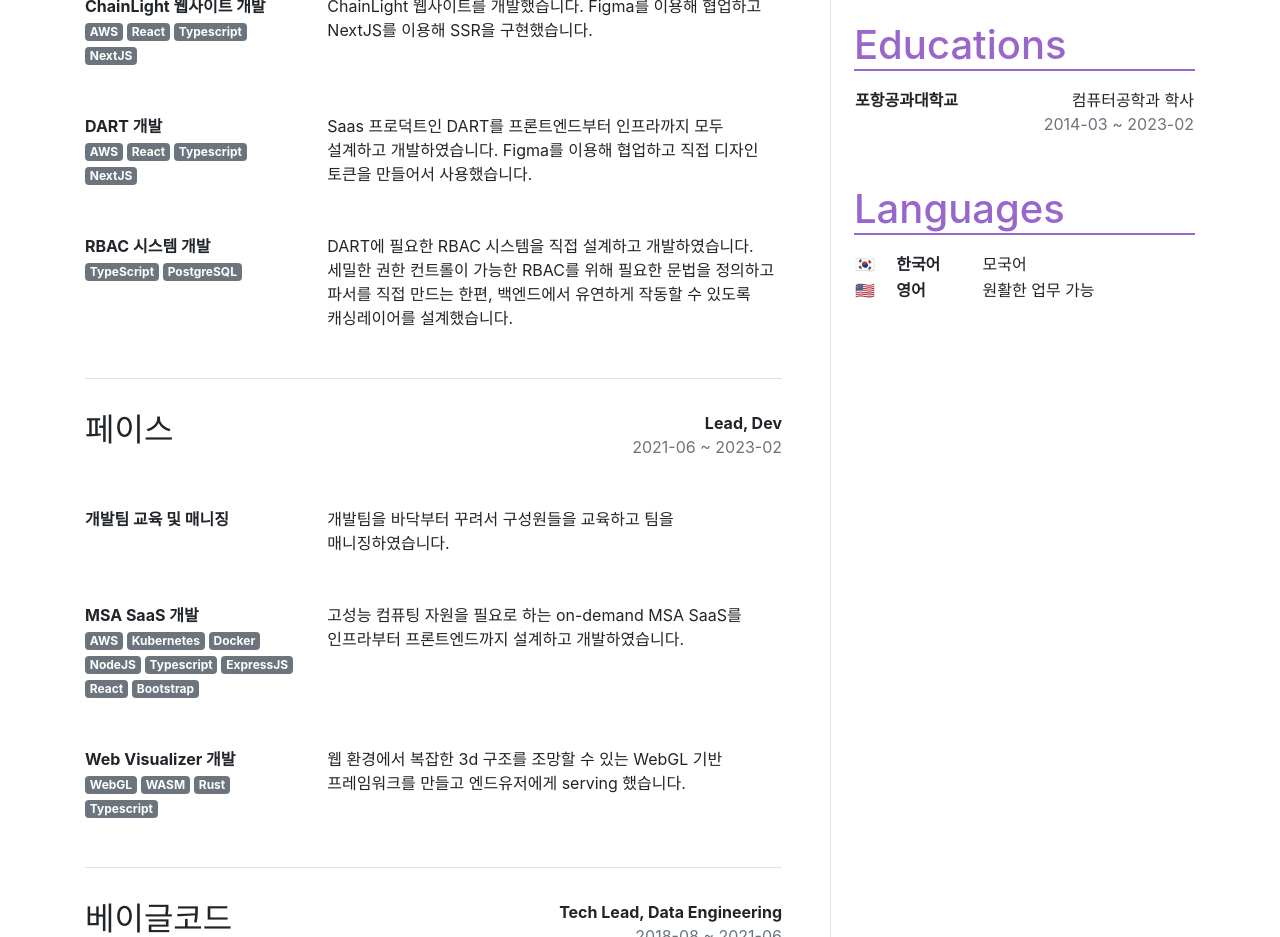
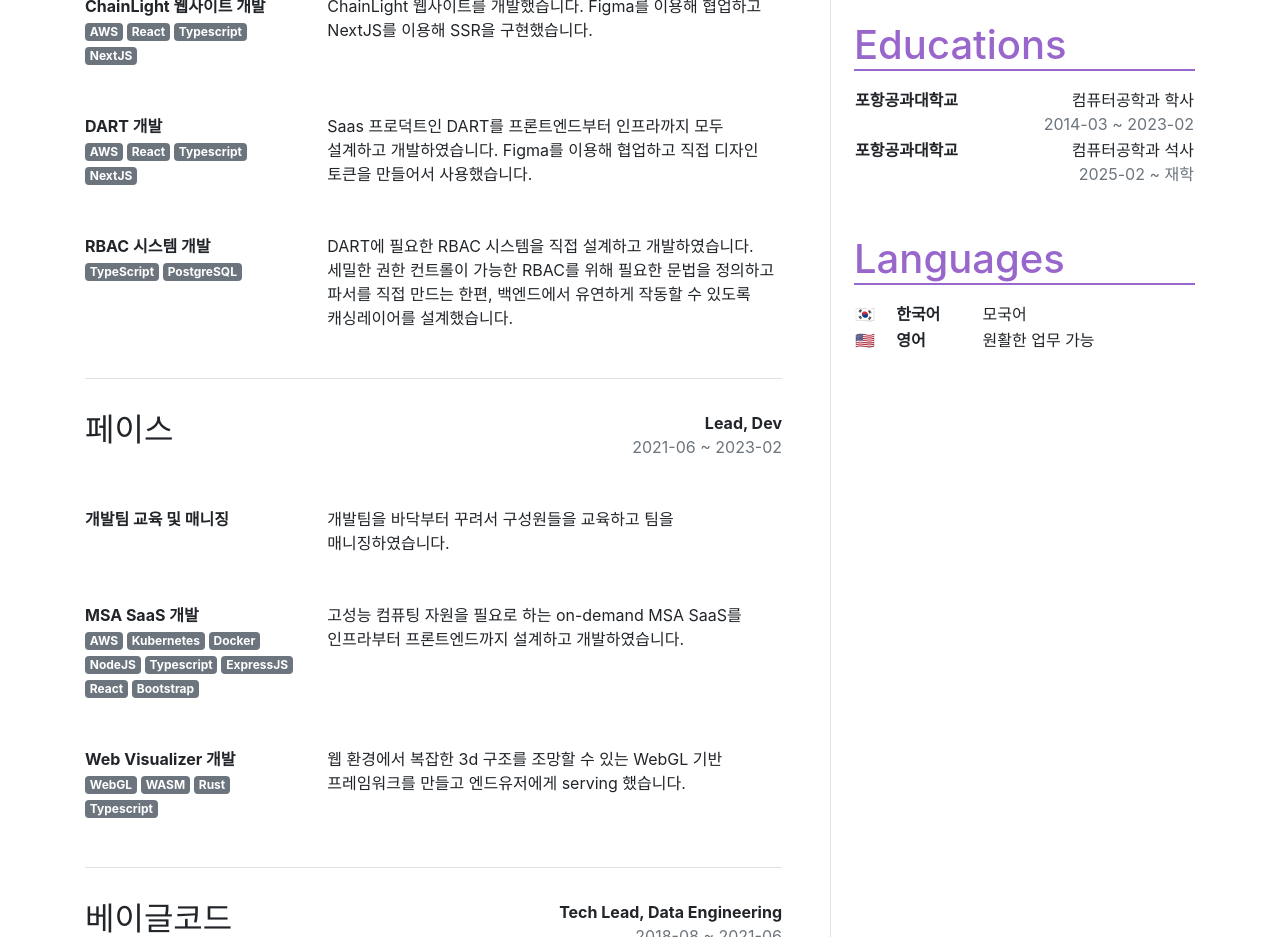
Before and after one commit to highsummer/yoonha-web, a Next.js app: page / in a window 1280 px wide. Shown: the part 840-1777 px from the top of the page. Built offline with nearby package versions, Linux system fonts and the light colour scheme.

Commit message:
Add ongoing Master degree

```diff
--- a/src/data/index.ts
+++ b/src/data/index.ts
@@ -131,6 +131,24 @@ export const Educations: Education[] = [
     from: new Date("2014-03-01"),
     to: new Date("2023-02-01"),
   },
+  {
+    name: {
+      "ko-KR": "포항공과대학교",
+      "en-US": "POSTECH",
+      "emoji": "🔥🧪🔭🏫",
+    },
+    department: {
+      "ko-KR": "컴퓨터공학과",
+      "en-US": "Computer Science and Engineering",
+      "emoji": "🖥️",
+    },
+    degree: {
+      "ko-KR": "석사",
+      "en-US": "Master",
+      "emoji": "👩‍🎓",
+    },
+    from: new Date("2025-02-01"),
+  }
 ];
 
 export const EducationOngoing: TextFragment = {
```
